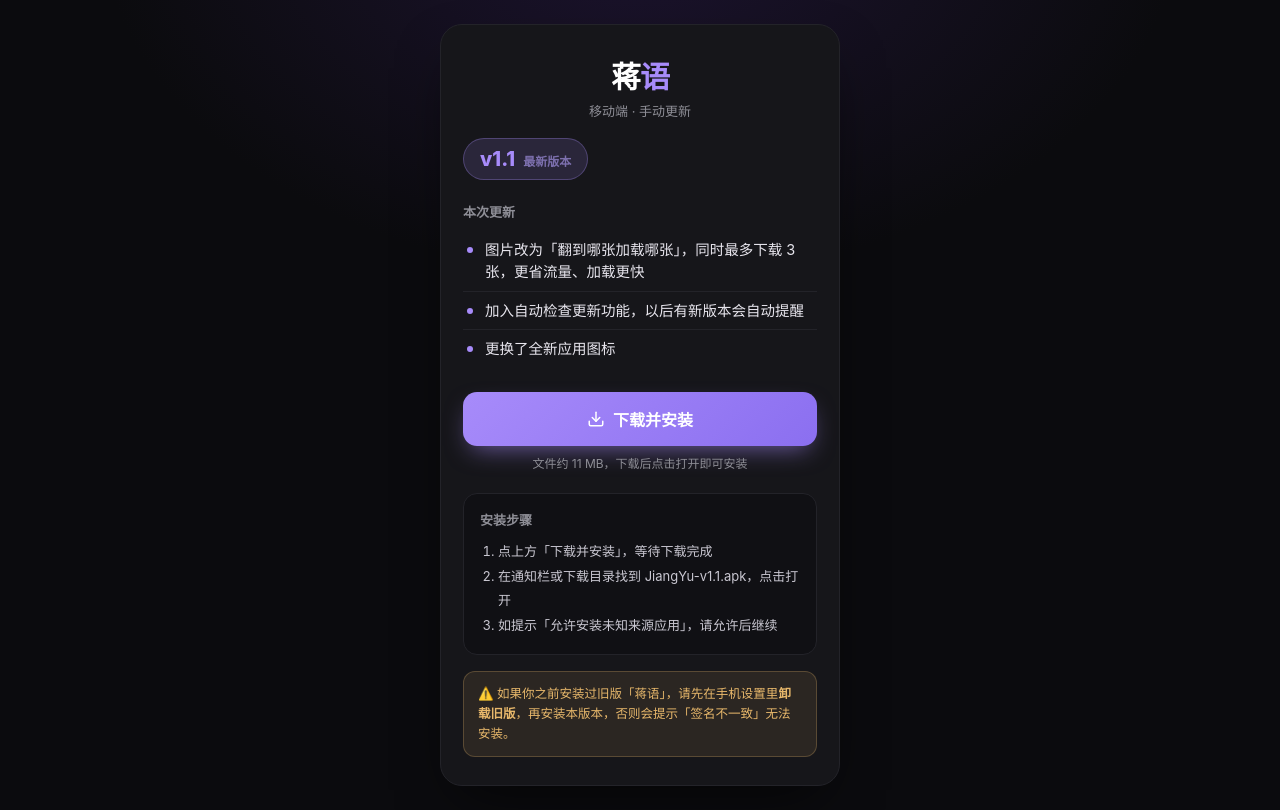
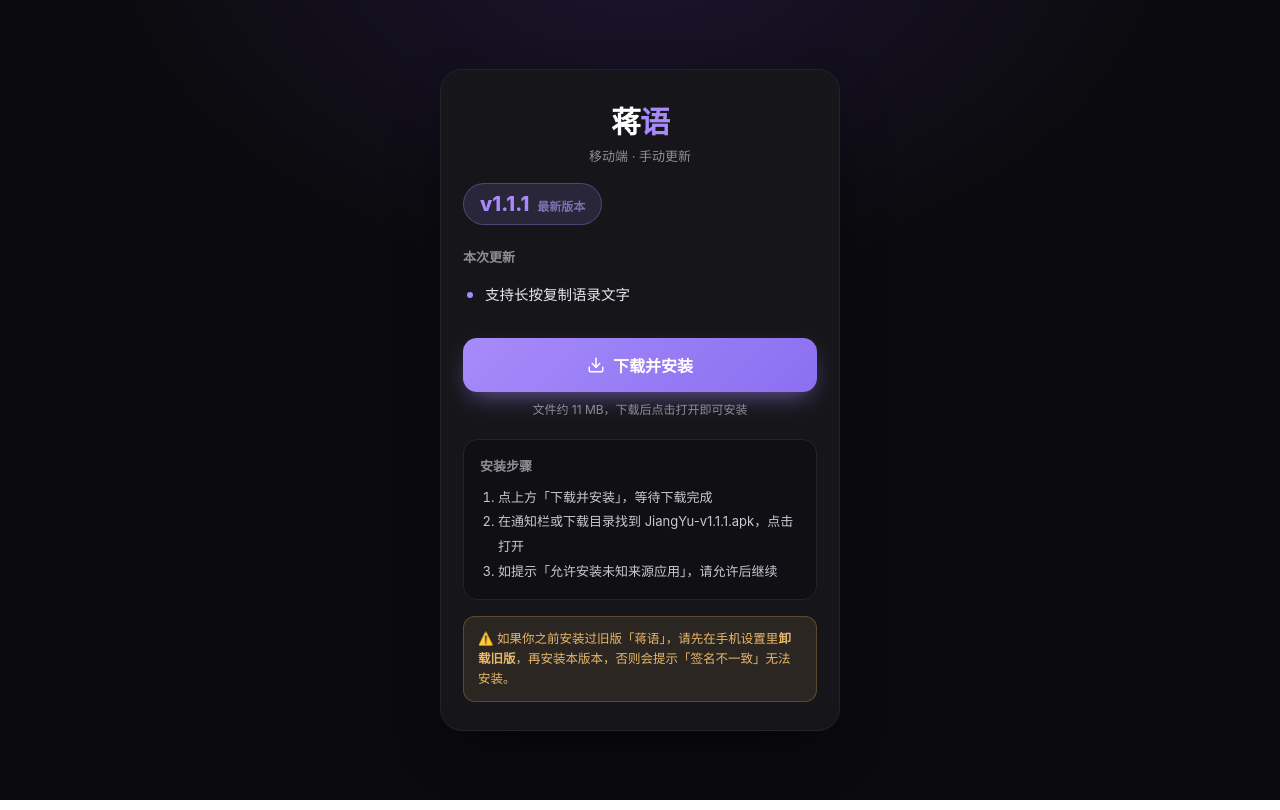
Before and after one commit to DaDunerGe/JYP, a plain HTML site: page update.html in a window 1280 px wide. Drawn offline with Linux system fonts and the light colour scheme.

Commit message:
更新手动更新页到 v1.1.1

```diff
--- a/update.html
+++ b/update.html
@@ -3,7 +3,7 @@
 <head>
 <meta charset="UTF-8">
 <meta name="viewport" content="width=device-width, initial-scale=1.0, maximum-scale=1.0, user-scalable=no">
-<title>蒋语 · 更新 v1.1</title>
+<title>蒋语 · 更新 v1.1.1</title>
 <style>
   :root {
     --bg: #0B0B0E;
@@ -83,18 +83,16 @@
       <div class="sub">移动端 · 手动更新</div>
 
       <div class="version-badge">
-        <span class="v">v1.1</span>
+        <span class="v">v1.1.1</span>
         <span class="tag">最新版本</span>
       </div>
 
       <ul class="changelog">
         <h3>本次更新</h3>
-        <li>图片改为「翻到哪张加载哪张」，同时最多下载 3 张，更省流量、加载更快</li>
-        <li>加入自动检查更新功能，以后有新版本会自动提醒</li>
-        <li>更换了全新应用图标</li>
+        <li>支持长按复制语录文字</li>
       </ul>
 
-      <a class="btn" href="apk/JiangYu.apk" download="JiangYu-v1.1.apk">
+      <a class="btn" href="apk/JiangYu.apk" download="JiangYu-v1.1.1.apk">
         <svg viewBox="0 0 24 24" fill="none" stroke="currentColor" stroke-width="2" stroke-linecap="round" stroke-linejoin="round"><path d="M21 15v4a2 2 0 0 1-2 2H5a2 2 0 0 1-2-2v-4"/><polyline points="7 10 12 15 17 10"/><line x1="12" y1="15" x2="12" y2="3"/></svg>
         下载并安装
       </a>
@@ -104,7 +102,7 @@
         <h3>安装步骤</h3>
         <ol>
           <li>点上方「下载并安装」，等待下载完成</li>
-          <li>在通知栏或下载目录找到 JiangYu-v1.1.apk，点击打开</li>
+          <li>在通知栏或下载目录找到 JiangYu-v1.1.1.apk，点击打开</li>
           <li>如提示「允许安装未知来源应用」，请允许后继续</li>
         </ol>
       </div>
```
